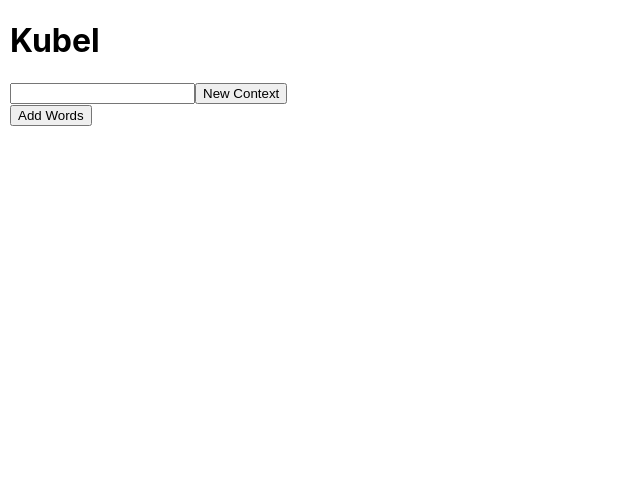
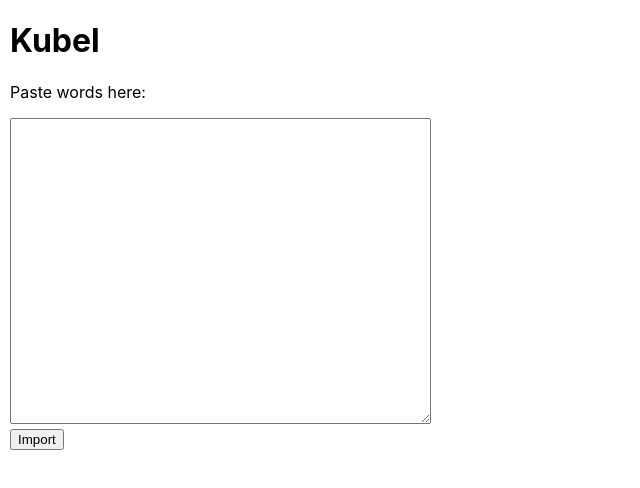
Before and after one commit to robertreppel/kubel, a React (Create React App) app: page / in a window 1280 px wide. Shown: the top 488 px of the page, without its empty margins (0-640 px from the left). Built offline with nearby package versions, Linux system fonts and the light colour scheme.

Commit message:
UX/workflow better

```diff
--- a/src/App.css
+++ b/src/App.css
@@ -45,6 +45,10 @@ div.box {
   margin: 2px;
 }
 
+div.contextList {
+  margin-bottom: 10px;
+}
+
 span.context {
   margin: 4px;
   padding: 2px;
--- a/src/App.js
+++ b/src/App.js
@@ -5,7 +5,8 @@ import { ImportWords } from './ImportWords';
 import { BoundedContextList } from './BoundedContextList';
 
 const App = () => {
-  const [isImportWordsDialogVisible, setIsImportWordsDialogVisible] = useState(false)
+  const [isImportWordsDialogVisible, setIsImportWordsDialogVisible] = useState(true)
+  const [isContextListVisible, setIsContextListVisible] = useState(false)
   const [words, setWords] = useState([])
   const [currentContext, setCurrentContext] = useState(null)
 
@@ -15,10 +16,8 @@ const App = () => {
       <BoundedContextList
         currentContext={currentContext}
         setCurrentContext={setCurrentContext}
-      />
-      <div>
-        <button onClick={() => { setIsImportWordsDialogVisible(!isImportWordsDialogVisible) }}>Add Words</button>
-      </div>
+        isContextListVisible={isContextListVisible}
+        />
       {words.map(((word, index) => {
         return (<Word key={index} word={word} currentContext={currentContext}/>)
       }))}
@@ -26,6 +25,7 @@ const App = () => {
         isImportWordsDialogVisible={isImportWordsDialogVisible}
         setIsImportWordsDialogVisible={setIsImportWordsDialogVisible}
         setWords={setWords}
+        setIsContextListVisible={setIsContextListVisible}
       />
     </div>
   );
--- a/src/BoundedContextList.js
+++ b/src/BoundedContextList.js
@@ -3,6 +3,7 @@ import uuidv4 from 'uuid/v4';
 import { BoundedContext } from "./BoundedContext";
 export const BoundedContextList = (props) => {
   const [contexts, setContexts] = useState([]);
+
   function getRandomColor() {
     var letters = '0123456789ABCDEF';
     var color = '#';
@@ -11,8 +12,12 @@ export const BoundedContextList = (props) => {
     }
     return color;
   }
+
+  if(!props.isContextListVisible) {
+    return(<React.Fragment />)
+  }
   return (<div>
-    <div>
+    <div className="contextList">
       {contexts.map(context => {
         return (<BoundedContext key={context.id} setCurrentContext={props.setCurrentContext} currentContext={props.currentContext} context={context} />);
       })}
--- a/src/ImportWords.js
+++ b/src/ImportWords.js
@@ -1,5 +1,6 @@
 import React from 'react';
 export const ImportWords = (props) => {
+
     const importWords = () => {
         const text = document.getElementById("importedWords").value;
         let importedLines = new Map();
@@ -20,7 +21,9 @@ export const ImportWords = (props) => {
         });
         props.setWords(words);
         props.setIsImportWordsDialogVisible(false);
-    };
+        props.setIsContextListVisible(true)
+    }
+
     if (props.isImportWordsDialogVisible) {
         return (<div>
             <p>Paste words here:</p>
```
